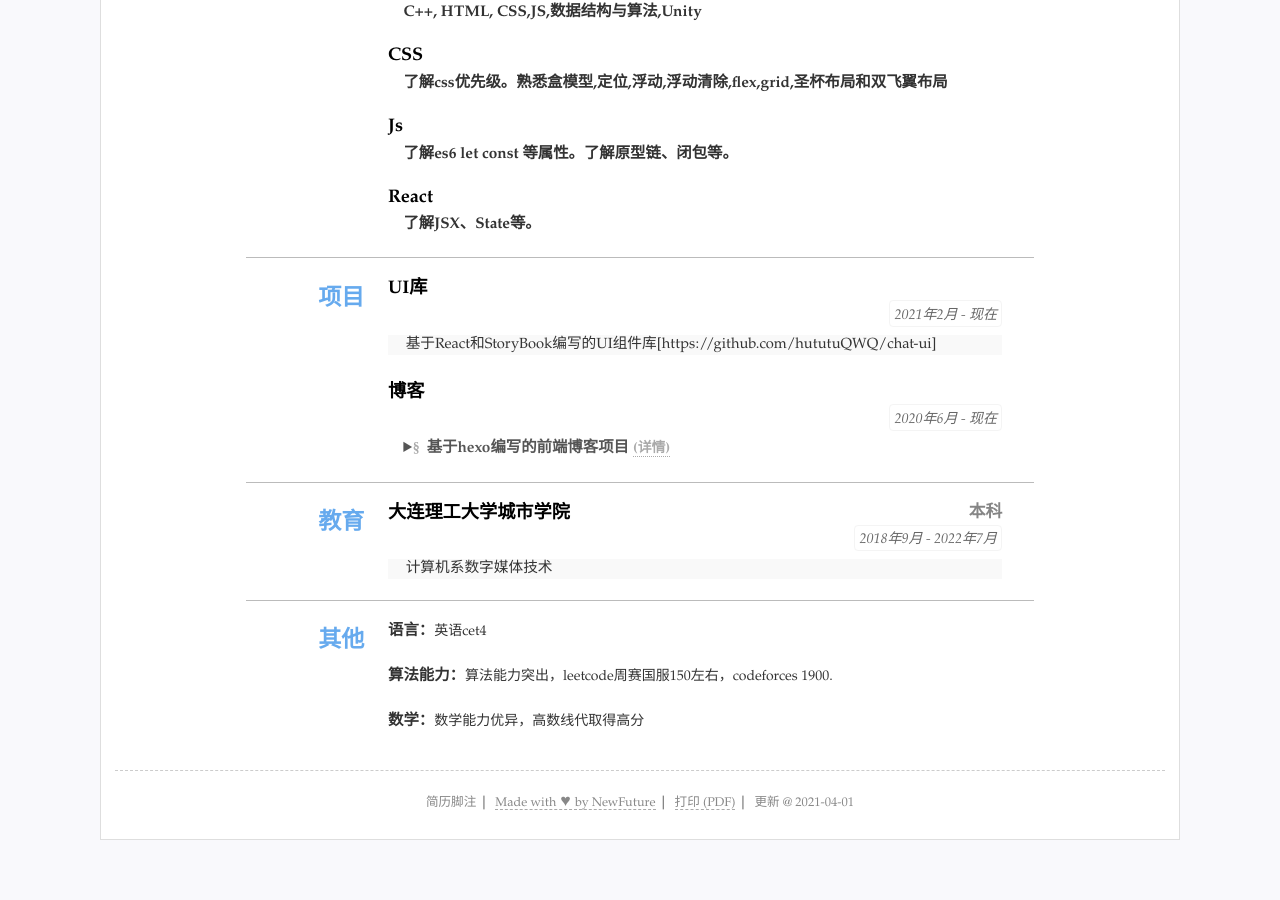
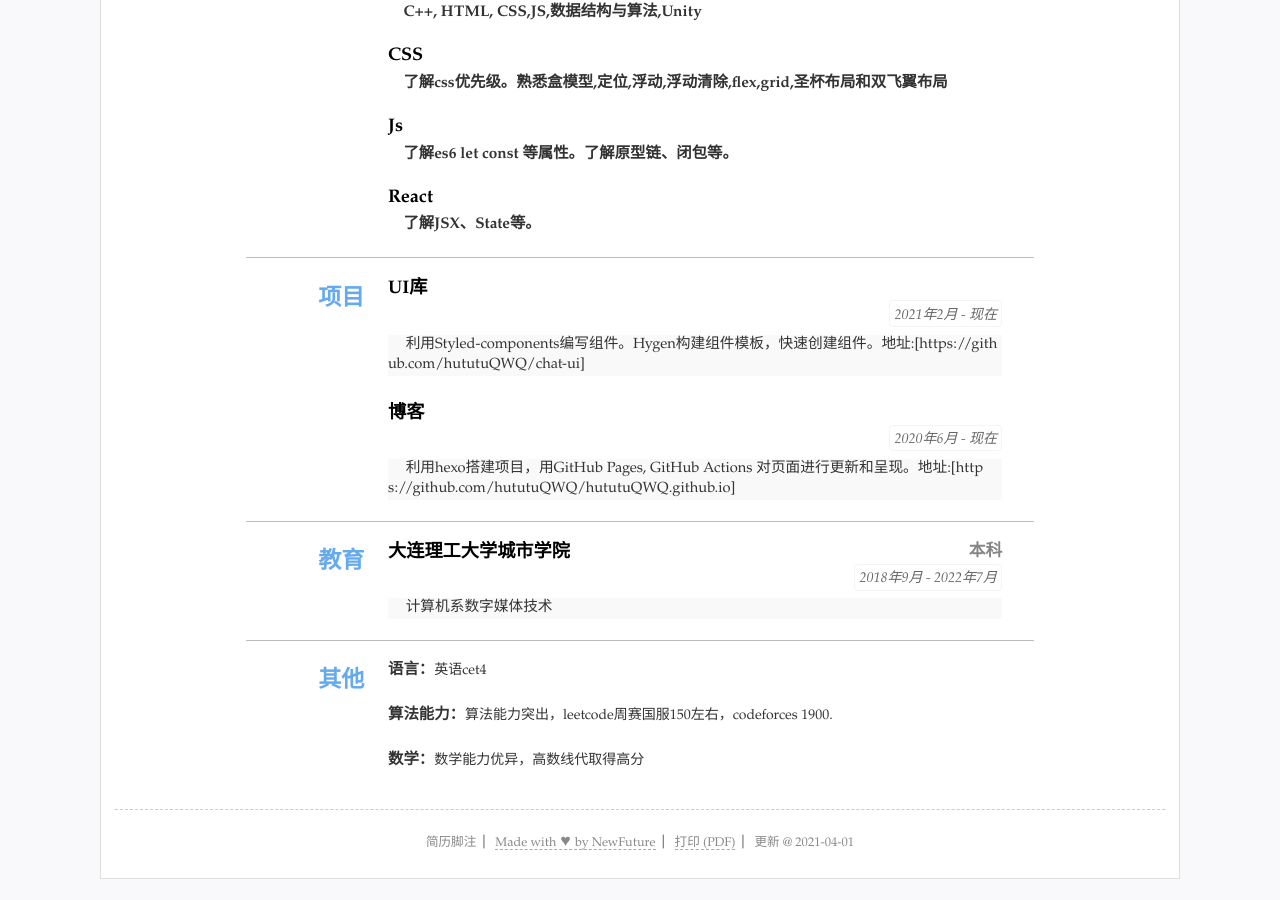
Before and after one commit to hututuQWQ/resume, a Jekyll site: the page built from index.html, in a window 1280 px wide and 900 px high, scrolled down 684 px. Built offline with Jekyll 4.4.1, drawn with Linux system fonts in a browser that asks for light colours; before the commit the page ends 1545 px from its top, so only the background shows below that.

Commit message:
Update resume.yml

```diff
--- a/_data/resume.yml
+++ b/_data/resume.yml
@@ -55,11 +55,11 @@ main: #简历主要内容，
   content:
   - title: UI库
     duration: 2021年2月 - 现在
-    detail: 基于React和StoryBook编写的UI组件库[https://github.com/hututuQWQ/chat-ui]
-
+    text: 基于React和StoryBook编写的UI组件库
+    detail: 利用Styled-components编写组件。Hygen构建组件模板，快速创建组件。地址:[https://github.com/hututuQWQ/chat-ui]
   - title: 博客
     duration: 2020年6月 - 现在
-    summary: 基于hexo编写的前端博客项目
+    text: 基于hexo编写的前端博客项目
     detail: 利用hexo搭建项目，用GitHub Pages, GitHub Actions 对页面进行更新和呈现。地址:[https://github.com/hututuQWQ/hututuQWQ.github.io]
 
 #others 其他简略内容(列表)
```
